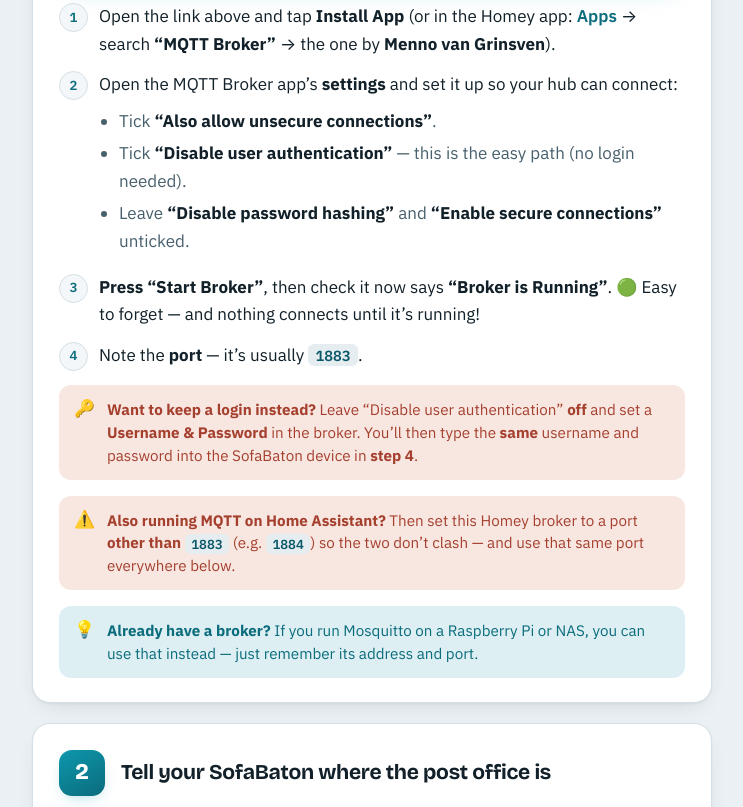
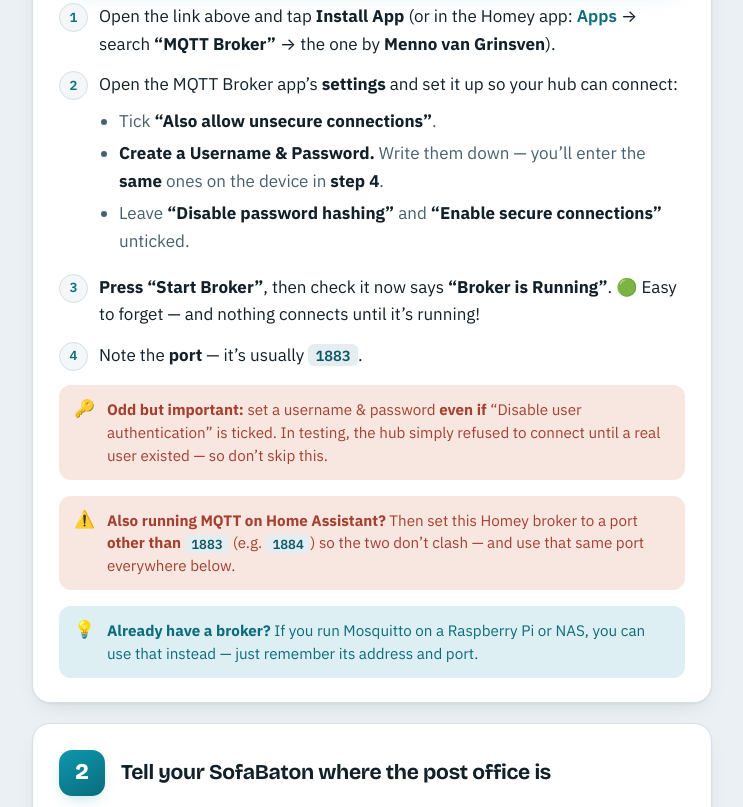
Before and after one commit to RepairGuyDK/com.repairguydk.sofabatonx2, a website: page docs/index.html in a window 1280 px wide. Shown: the part 923-1730 px from the top of the page, without its empty margins (268-1011 px from the left). Drawn offline with nearby package versions, Linux system fonts and the light colour scheme.

Commit message:
Guide: creating a broker username & password is required (even with auth disabled)

```diff
--- a/docs/index.html
+++ b/docs/index.html
@@ -284,14 +284,14 @@
         <li>Open the MQTT Broker app’s <b>settings</b> and set it up so your hub can connect:
           <ul>
             <li>Tick <b>“Also allow unsecure connections”</b>.</li>
-            <li>Tick <b>“Disable user authentication”</b> — this is the easy path (no login needed).</li>
+            <li><b>Create a Username &amp; Password.</b> Write them down — you’ll enter the <b>same</b> ones on the device in <b>step 4</b>.</li>
             <li>Leave <b>“Disable password hashing”</b> and <b>“Enable secure connections”</b> unticked.</li>
           </ul>
         </li>
         <li><b>Press “Start Broker”</b>, then check it now says <b>“Broker is Running”</b>. 🟢 Easy to forget — and nothing connects until it’s running!</li>
         <li>Note the <b>port</b> — it’s usually <span class="chip">1883</span>.</li>
       </ol>
-      <div class="note warn"><span class="ic">🔑</span><div><b>Want to keep a login instead?</b> Leave “Disable user authentication” <b>off</b> and set a <b>Username &amp; Password</b> in the broker. You’ll then type the <b>same</b> username and password into the SofaBaton device in <b>step 4</b>.</div></div>
+      <div class="note warn"><span class="ic">🔑</span><div><b>Odd but important:</b> set a username &amp; password <b>even if</b> “Disable user authentication” is ticked. In testing, the hub simply refused to connect until a real user existed — so don’t skip this.</div></div>
       <div class="note warn"><span class="ic">⚠️</span><div><b>Also running MQTT on Home Assistant?</b> Then set this Homey broker to a port <b>other than</b> <span class="chip">1883</span> (e.g. <span class="chip">1884</span>) so the two don’t clash — and use that same port everywhere below.</div></div>
       <div class="note tip"><span class="ic">💡</span><div><b>Already have a broker?</b> If you run Mosquitto on a Raspberry Pi or NAS, you can use that instead — just remember its address and port.</div></div>
     </section>
@@ -394,7 +394,7 @@
           <ul>
             <li><b>Broker address</b> — already set to your Homey’s IP 👍</li>
             <li><b>Port</b> — set it to match your broker (<span class="chip">1883</span>)</li>
-            <li><b>Username / Password</b> — only if your broker asks for them, otherwise leave blank</li>
+            <li><b>Username / Password</b> — enter the <b>same</b> ones you created in the MQTT Broker (step 1)</li>
           </ul>
         </li>
         <li>Tap <b>Save</b>. The device turns on and connects. 🎉</li>
@@ -429,7 +429,7 @@
     <dl>
       <div>
         <dt><span class="q">→</span> The device stays grey / “cannot reach broker”</dt>
-        <dd>Make sure the MQTT Broker app shows <b>“Broker is Running”</b> (press <b>Start Broker</b> if not). Double-check the broker address and port, that the SofaBaton app points at the <b>same</b> broker, and that the login settings match on both sides (either <b>Disable user authentication</b> on, or the <b>same</b> username &amp; password everywhere).</dd>
+        <dd>Make sure the MQTT Broker app shows <b>“Broker is Running”</b> (press <b>Start Broker</b> if not). Double-check the broker address and port, and that the SofaBaton app points at the <b>same</b> broker. If it still won’t connect, <b>create a username &amp; password</b> in the broker and enter the <b>same</b> ones on the device — the hub often refuses to connect without a real login, even with “Disable user authentication” on.</dd>
       </div>
       <div>
         <dt><span class="q">→</span> My button presses don’t reach Homey</dt>
```
Also changed, not shown: README.md, README.txt.
